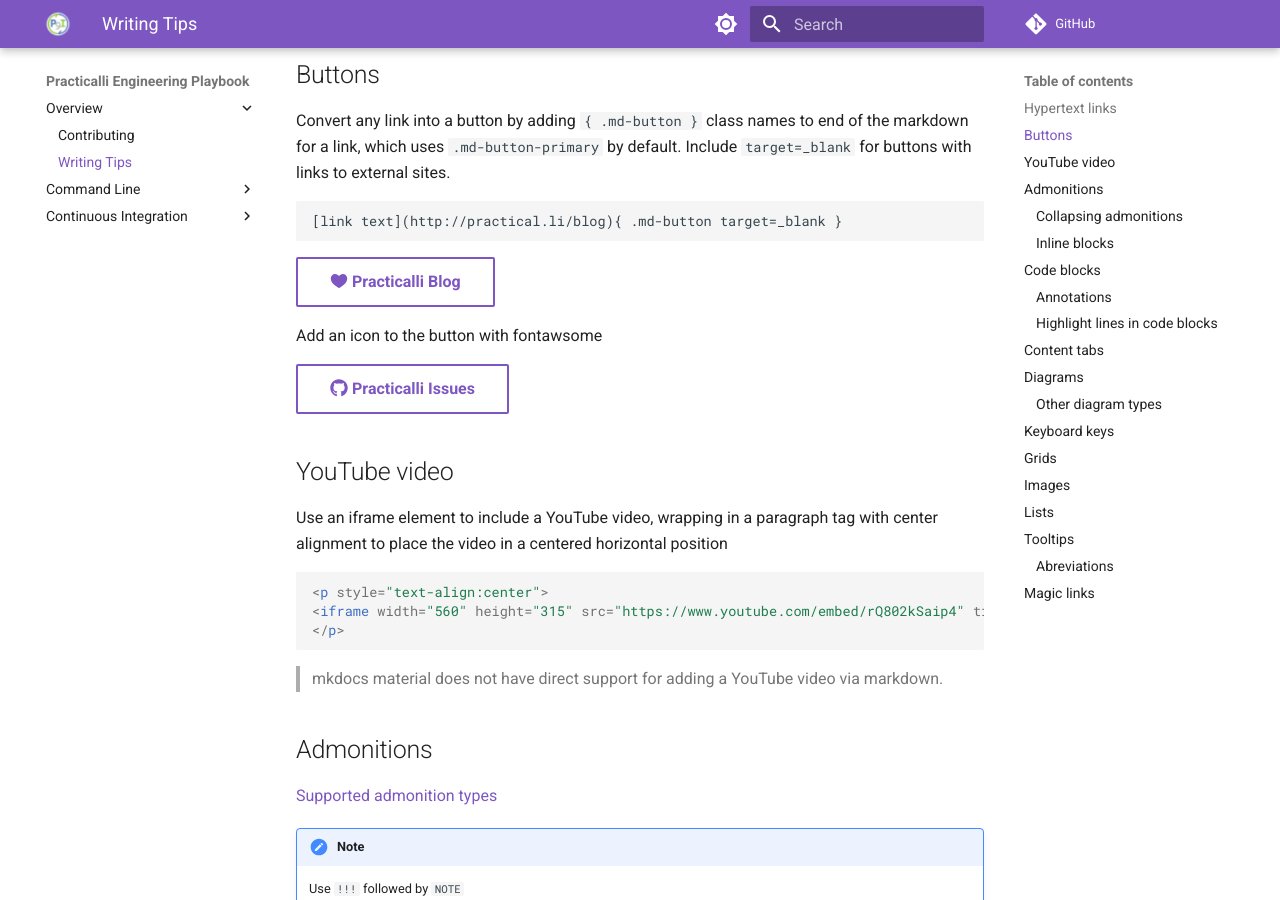
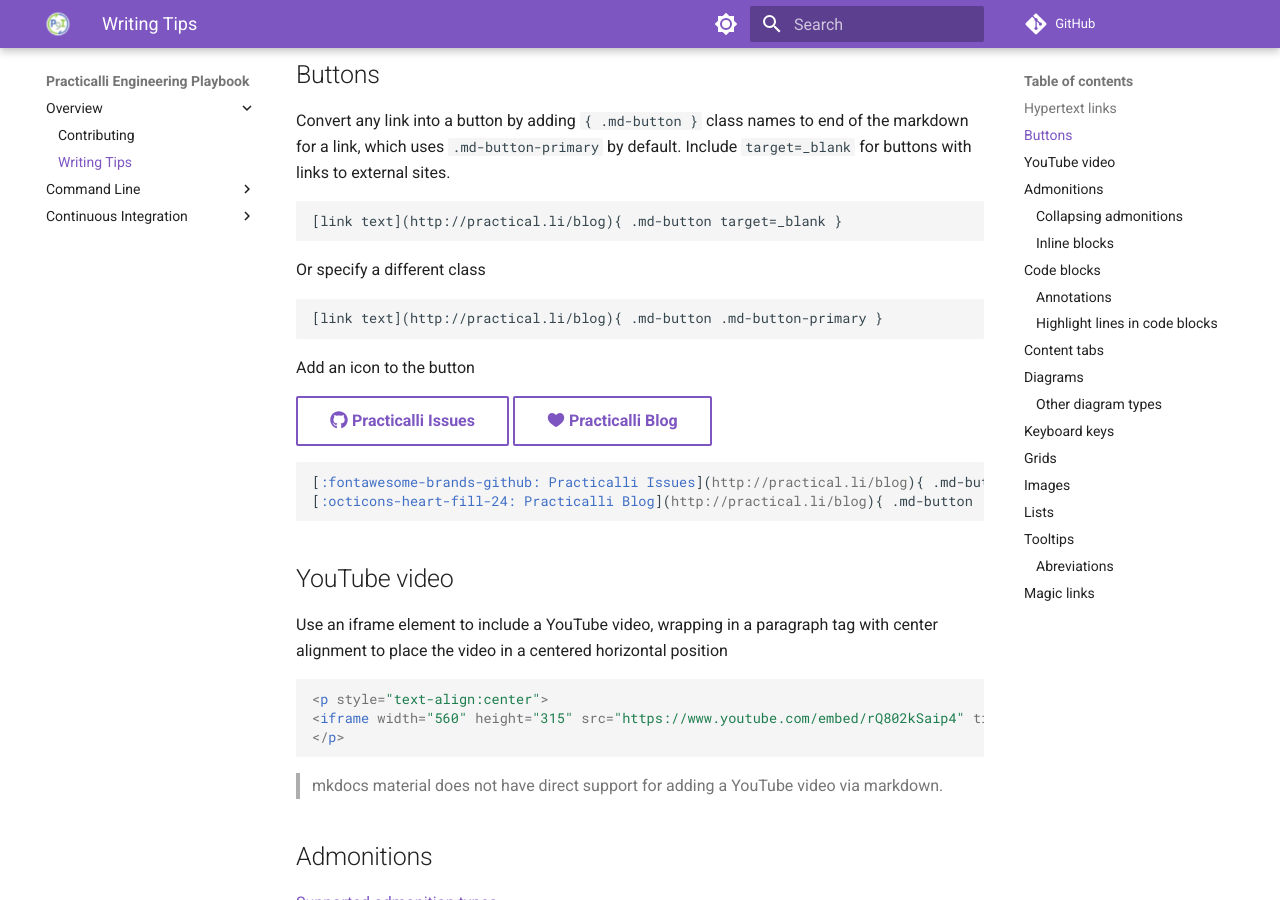
Before and after one commit to practicalli/engineering-playbook, an MkDocs documentation site: the page built from docs/introduction/writing-tips.md, in a window 1280 px wide and 900 px high, scrolled down 402 px. Built offline with MkDocs 1.6.1 and Material for MkDocs 9.7.7, drawn with Linux system fonts in a browser that asks for light colours; emoji names are drawn with the system emoji font; comment, search, counter and statistics services are not loaded; some of the changed text lies outside the part shown.

Commit message:
intro: minor updates to writing tips

````diff
--- a/docs/introduction/writing-tips.md
+++ b/docs/introduction/writing-tips.md
@@ -20,11 +20,22 @@ Convert any link into a button by adding `{ .md-button }` class names to end of
 [link text](http://practical.li/blog){ .md-button target=_blank }
 ```
 
+Or specify a different class
+
+```
+[link text](http://practical.li/blog){ .md-button .md-button-primary }
+```
+
+Add an icon to the button
+
+[:fontawesome-brands-github: Practicalli Issues](http://practical.li/blog){ .md-button .md-button-primary }
 [:octicons-heart-fill-24: Practicalli Blog](http://practical.li/blog){ .md-button .md-button-primary }
 
-Add an icon to the button with fontawsome
+```markdown
+[:fontawesome-brands-github: Practicalli Issues](http://practical.li/blog){ .md-button .md-button-primary }
+[:octicons-heart-fill-24: Practicalli Blog](http://practical.li/blog){ .md-button .md-button-primary }
+```
 
-[:fontawesome-brands-github: Practicalli Issues](http://practical.li/blog){ .md-button .md-button-primary }
 
 
 ## YouTube video
@@ -183,8 +194,7 @@ Add an annotation using `# (1)` where 1 is the number of the annotation
 ls -la $HOME/Downloads  # (1)
 ```
 
-    1.  :woman_raising_hand: I'm a code annotation! I can contain `code`, __formatted text__, images, ... basically anything that can be written in Markdown.
-
+1.  :woman_raising_hand: I'm a code annotation! I can contain `code`, __formatted text__, images, ... basically anything that can be written in Markdown.
 
 
 Code blocks with annotation, add `!` after the annotation number to suppress the `#` character
@@ -197,9 +207,6 @@ Code blocks with annotation, add `!` after the annotation number to suppress the
   )
 ```
 1.  Always include a doc-string in every function to describe the purpose of that function, identifying why it was added and what its value is.
-
-
-GitHub action example with multiple annotations
 
 
 GitHub action example with multiple annotations
@@ -244,7 +251,6 @@ jobs:
 ### Highlight lines in code blocks
 
 `hl_lines="2"` where 2 is the line number to highlight
-
 
 ```clojure hl_lines="2"
 (defn my-function
````
